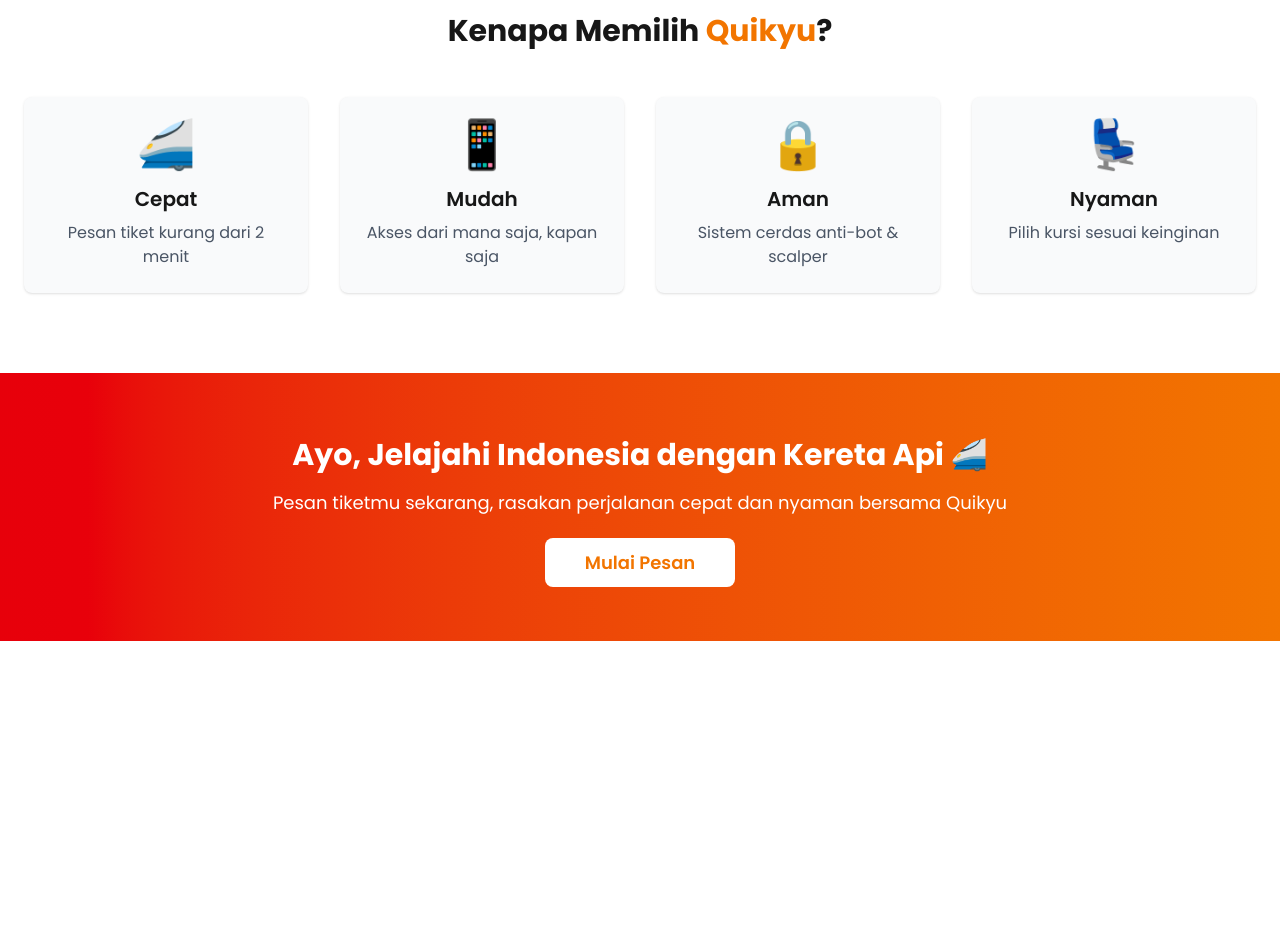
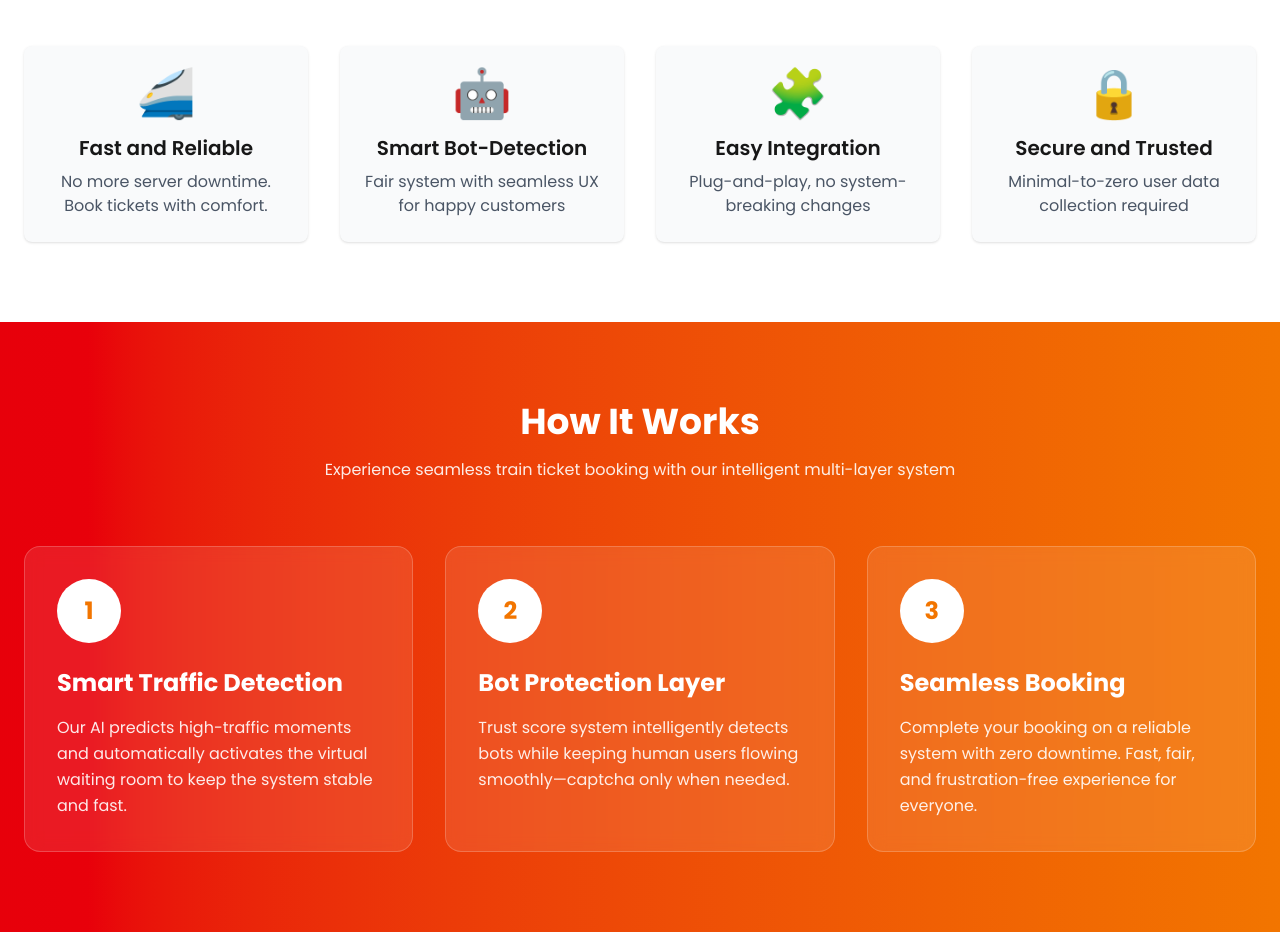
Before and after one commit to fawbud/hacksphrizz-prod, a Next.js app: page / in a window 1280 px wide. Shown: the part 749-1681 px from the top of the page. Before the commit the page ends 1390 px from the top, so only its background shows below. Built offline with nearby package versions, Linux system fonts and the light colour scheme; no server answers.

Commit message:
feat: draft 1 how it works section

```diff
--- a/src/app/page.js
+++ b/src/app/page.js
@@ -37,24 +37,23 @@
         <div className="max-w-7xl mx-auto px-6 py-20 lg:py-28 flex flex-col lg:flex-row items-center">
           <div className="flex-1 text-center lg:text-left">
             <h1 className="text-5xl lg:text-6xl font-extrabold leading-tight mb-6">
-              Perjalanan Nyaman, <br /> Indonesia Maju 🇮🇩
+              No more hassle, <br /> easier than ever!
             </h1>
             <p className="text-lg mb-8 max-w-xl">
-              Quikyu hadir untuk membuat pemesanan tiket kereta lebih cepat, mudah,
-              dan adil bagi semua penumpang Indonesia.
+              Quikyu is here to revolutionize train ticket booking: faster, easier, and fairer for all Indonesian passengers.
             </p>
             <div className="flex gap-4 justify-center lg:justify-start">
               <Link
                 href="/register"
                 className="bg-white text-brand px-8 py-3 rounded-lg text-lg font-medium hover:bg-gray-100 transition-colors"
               >
-                Pesan Sekarang
+                Demo Now
               </Link>
               <Link
                 href="/login"
                 className="border-2 border-white text-white px-8 py-3 rounded-lg text-lg font-medium hover:bg-white hover:text-brand transition-colors"
               >
-                Masuk
+                Login
               </Link>
             </div>
           </div>
@@ -78,48 +77,87 @@
       {/* Features Section */}
       <section className="max-w-7xl mx-auto px-6 py-20">
         <h2 className="text-3xl font-bold text-center mb-12">
-          Kenapa Memilih <span className="text-brand">Quikyu</span>?
+          Why <span className="text-brand">us</span>?
         </h2>
 
         <div className="grid md:grid-cols-4 gap-8 text-center">
           <div className="p-6 rounded-lg bg-gray-50 shadow hover:shadow-lg transition">
             <div className="text-5xl mb-4">🚄</div>
-            <h3 className="text-xl font-semibold mb-2">Cepat</h3>
-            <p className="text-gray-600">Pesan tiket kurang dari 2 menit</p>
+            <h3 className="text-xl font-semibold mb-2">Fast and Reliable</h3>
+            <p className="text-gray-600">No more server downtime. Book tickets with comfort.</p>
           </div>
           <div className="p-6 rounded-lg bg-gray-50 shadow hover:shadow-lg transition">
-            <div className="text-5xl mb-4">📱</div>
-            <h3 className="text-xl font-semibold mb-2">Mudah</h3>
-            <p className="text-gray-600">Akses dari mana saja, kapan saja</p>
+            <div className="text-5xl mb-4">🤖</div>
+            <h3 className="text-xl font-semibold mb-2">Smart Bot-Detection</h3>
+            <p className="text-gray-600">Fair system with seamless UX for happy customers</p>
+          </div>
+          <div className="p-6 rounded-lg bg-gray-50 shadow hover:shadow-lg transition">
+            <div className="text-5xl mb-4">🧩</div>
+            <h3 className="text-xl font-semibold mb-2">Easy Integration</h3>
+            <p className="text-gray-600">Plug-and-play, no system-breaking changes</p>
           </div>
           <div className="p-6 rounded-lg bg-gray-50 shadow hover:shadow-lg transition">
             <div className="text-5xl mb-4">🔒</div>
-            <h3 className="text-xl font-semibold mb-2">Aman</h3>
-            <p className="text-gray-600">Sistem cerdas anti-bot & scalper</p>
-          </div>
-          <div className="p-6 rounded-lg bg-gray-50 shadow hover:shadow-lg transition">
-            <div className="text-5xl mb-4">💺</div>
-            <h3 className="text-xl font-semibold mb-2">Nyaman</h3>
-            <p className="text-gray-600">Pilih kursi sesuai keinginan</p>
+            <h3 className="text-xl font-semibold mb-2">Secure and Trusted</h3>
+            <p className="text-gray-600">Minimal-to-zero user data collection required</p>
           </div>
         </div>
       </section>
 
-      {/* Call to Action */}
-      <section className="bg-gradient-to-r from-red-600 to-brand text-white py-16 text-center">
-        <h2 className="text-3xl font-bold mb-4">
-          Ayo, Jelajahi Indonesia dengan Kereta Api 🚄
-        </h2>
-        <p className="mb-8 text-lg">
-          Pesan tiketmu sekarang, rasakan perjalanan cepat dan nyaman bersama Quikyu
-        </p>
-        <Link
-          href="/register"
-          className="bg-white text-brand px-10 py-3 rounded-lg text-lg font-semibold hover:bg-gray-100 transition-colors"
-        >
-          Mulai Pesan
-        </Link>
+      {/* How It Works Section */}
+      <section className="bg-gradient-to-r from-red-600 to-brand text-white py-20">
+        <div className="max-w-7xl mx-auto px-6">
+          <h2 className="text-4xl font-bold text-center mb-4">
+            How It Works
+          </h2>
+          <p className="text-center text-white/90 mb-16 max-w-2xl mx-auto">
+            Experience seamless train ticket booking with our intelligent multi-layer system
+          </p>
+
+          <div className="grid md:grid-cols-3 gap-8">
+            {/* Step 1 */}
+            <div className="relative">
+              <div className="bg-white/10 backdrop-blur-sm rounded-2xl p-8 h-full border border-white/20 hover:bg-white/15 transition-all">
+                <div className="w-16 h-16 bg-white rounded-full flex items-center justify-center text-brand text-2xl font-bold mb-6">
+                  1
+                </div>
+                <h3 className="text-2xl font-bold mb-4">Smart Traffic Detection</h3>
+                <p className="text-white/90 leading-relaxed">
+                  Our AI predicts high-traffic moments and automatically activates the virtual waiting room to keep the system stable and fast.
+                </p>
+              </div>
+            </div>
+
+            {/* Step 2 */}
+            <div className="relative">
+              <div className="bg-white/10 backdrop-blur-sm rounded-2xl p-8 h-full border border-white/20 hover:bg-white/15 transition-all">
+                <div className="w-16 h-16 bg-white rounded-full flex items-center justify-center text-brand text-2xl font-bold mb-6">
+                  2
+                </div>
+                <h3 className="text-2xl font-bold mb-4">Bot Protection Layer</h3>
+                <p className="text-white/90 leading-relaxed">
+                  Trust score system intelligently detects bots while keeping human users flowing smoothly—captcha only when needed.
+                </p>
+              </div>
+            </div>
+
+            {/* Step 3 */}
+            <div className="relative">
+              <div className="bg-white/10 backdrop-blur-sm rounded-2xl p-8 h-full border border-white/20 hover:bg-white/15 transition-all">
+                <div className="w-16 h-16 bg-white rounded-full flex items-center justify-center text-brand text-2xl font-bold mb-6">
+                  3
+                </div>
+                <h3 className="text-2xl font-bold mb-4">Seamless Booking</h3>
+                <p className="text-white/90 leading-relaxed">
+                  Complete your booking on a reliable system with zero downtime. Fast, fair, and frustration-free experience for everyone.
+                </p>
+              </div>
+            </div>
+          </div>
+        </div>
       </section>
+
+
     </div>
   );
 }
```
